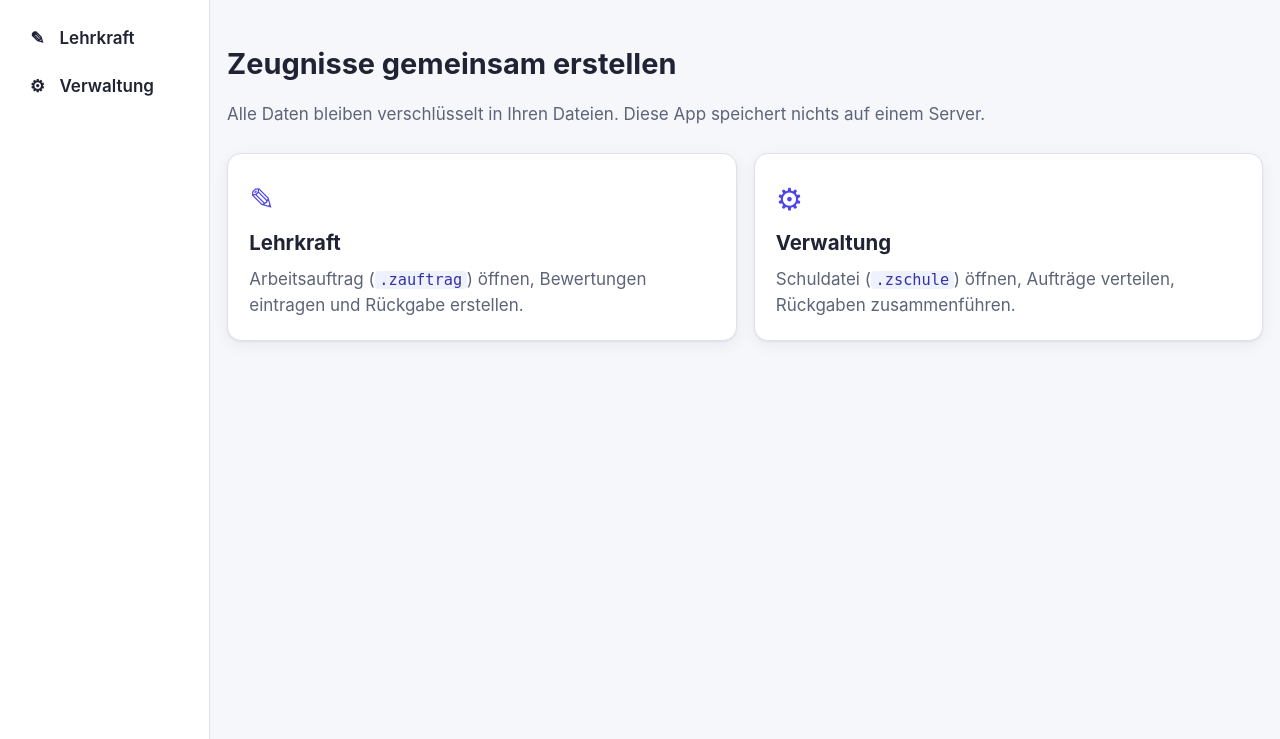
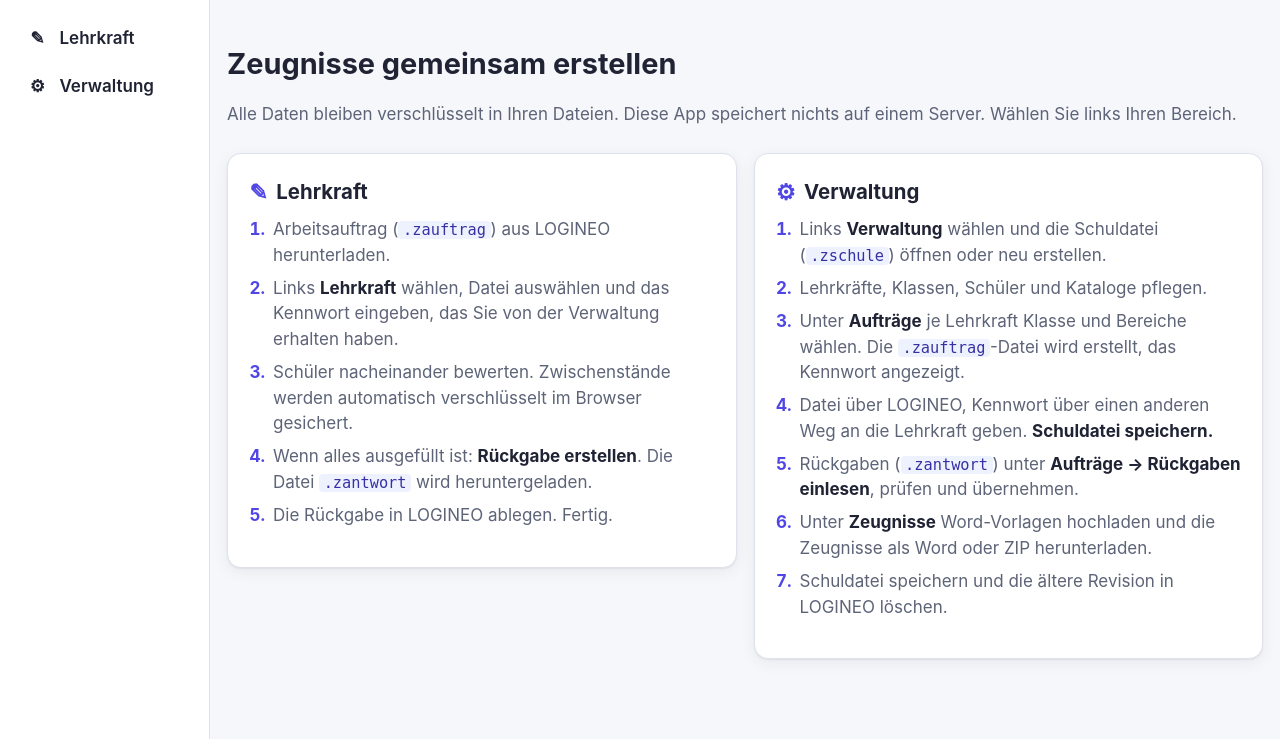
Before and after one commit to ibrahimkuralozkan/IKO.Zeugnis, an ASP.NET Core app: page / in a window 1280 px wide. Shown: the part 61-800 px from the top of the page. Run offline with ASP.NET Core 8, Linux system fonts and the light colour scheme; style sheets or scripts are compiled from the project's sources; some libraries are stand-ins or nearby versions.

Commit message:
Replace home page role cards with step-by-step guides (v0.5.2)
The home page no longer duplicates the sidebar navigation. It now shows
numbered, non-clickable steps for Lehrkraft and Verwaltung.

Co-Authored-By: Claude Opus 5.5 <noreply@anthropic.com>

```diff
--- a/Zeugnis.App/Pages/Home.razor
+++ b/Zeugnis.App/Pages/Home.razor
@@ -6,18 +6,32 @@
     <h1>Zeugnisse gemeinsam erstellen</h1>
     <p class="muted">
         Alle Daten bleiben verschlüsselt in Ihren Dateien. Diese App speichert nichts auf einem Server.
+        Wählen Sie links Ihren Bereich.
     </p>
 </section>
 
 <div class="role-grid">
-    <a class="card role" href="lehrkraft">
-        <span class="role-icon" aria-hidden="true">✎</span>
-        <h2>Lehrkraft</h2>
-        <p>Arbeitsauftrag (<code>.zauftrag</code>) öffnen, Bewertungen eintragen und Rückgabe erstellen.</p>
-    </a>
-    <a class="card role" href="verwaltung">
-        <span class="role-icon" aria-hidden="true">⚙</span>
-        <h2>Verwaltung</h2>
-        <p>Schuldatei (<code>.zschule</code>) öffnen, Aufträge verteilen, Rückgaben zusammenführen.</p>
-    </a>
+    <section class="card guide">
+        <h2><span class="role-icon" aria-hidden="true">✎</span> Lehrkraft</h2>
+        <ol class="steps">
+            <li>Arbeitsauftrag (<code>.zauftrag</code>) aus LOGINEO herunterladen.</li>
+            <li>Links <strong>Lehrkraft</strong> wählen, Datei auswählen und das Kennwort eingeben, das Sie von der Verwaltung erhalten haben.</li>
+            <li>Schüler nacheinander bewerten. Zwischenstände werden automatisch verschlüsselt im Browser gesichert.</li>
+            <li>Wenn alles ausgefüllt ist: <strong>Rückgabe erstellen</strong>. Die Datei <code>.zantwort</code> wird heruntergeladen.</li>
+            <li>Die Rückgabe in LOGINEO ablegen. Fertig.</li>
+        </ol>
+    </section>
+
+    <section class="card guide">
+        <h2><span class="role-icon" aria-hidden="true">⚙</span> Verwaltung</h2>
+        <ol class="steps">
+            <li>Links <strong>Verwaltung</strong> wählen und die Schuldatei (<code>.zschule</code>) öffnen oder neu erstellen.</li>
+            <li>Lehrkräfte, Klassen, Schüler und Kataloge pflegen.</li>
+            <li>Unter <strong>Aufträge</strong> je Lehrkraft Klasse und Bereiche wählen. Die <code>.zauftrag</code>-Datei wird erstellt, das Kennwort angezeigt.</li>
+            <li>Datei über LOGINEO, Kennwort über einen anderen Weg an die Lehrkraft geben. <strong>Schuldatei speichern.</strong></li>
+            <li>Rückgaben (<code>.zantwort</code>) unter <strong>Aufträge → Rückgaben einlesen</strong>, prüfen und übernehmen.</li>
+            <li>Unter <strong>Zeugnisse</strong> Word-Vorlagen hochladen und die Zeugnisse als Word oder ZIP herunterladen.</li>
+            <li>Schuldatei speichern und die ältere Revision in LOGINEO löschen.</li>
+        </ol>
+    </section>
 </div>
--- a/Zeugnis.App/wwwroot/css/app.css
+++ b/Zeugnis.App/wwwroot/css/app.css
@@ -109,6 +109,12 @@ h1:focus { outline: none; } /* FocusOnNavigate setzt den Fokus auf h1 */
 .card.role:hover, .card.role:focus-visible { border-color: var(--primary); transform: translateY(-2px); }
 .card.role p { color: var(--muted); margin: 0; }
 .role-icon { display: block; font-size: 1.8rem; color: var(--primary); margin-bottom: .4rem; }
+.card.guide h2 { display: flex; align-items: center; gap: .5rem; }
+.card.guide .role-icon { display: inline; font-size: 1.3rem; margin: 0; }
+.steps { margin: .5rem 0 0; padding-left: 1.4rem; color: var(--muted); }
+.steps li { margin: .45rem 0; padding-left: .2rem; }
+.steps li::marker { color: var(--primary); font-weight: 700; }
+.steps strong { color: var(--text); }
 
 /* Formulare – große Touch-Ziele */
 .form { display: flex; flex-direction: column; gap: .9rem; }
```
Also changed, not shown: 1 other file.
